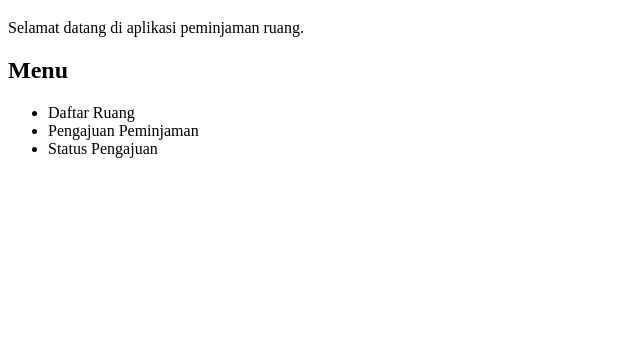
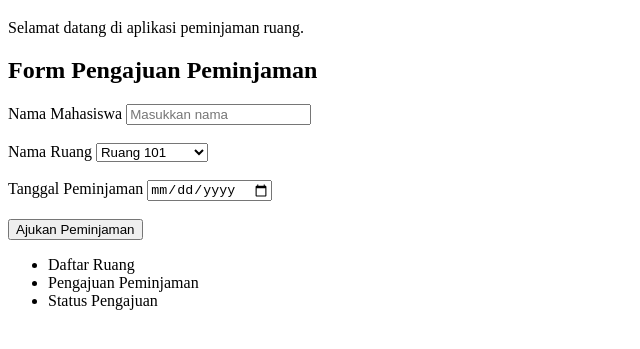
Before and after one commit to rizkyyusriyahanis-sys/peminjaman-ruang, a plain HTML site: page index.html in a window 1280 px wide. Shown: the part 61-410 px from the top of the page, without its empty margins (0-640 px from the left). Drawn offline with Linux system fonts and the light colour scheme.

Commit message:
feat: add booking form

```diff
--- a/index.html
+++ b/index.html
@@ -8,7 +8,23 @@
 <body>
  <h1>Sistem Peminjaman Ruang Kampus</h1>
  <p>Selamat datang di aplikasi peminjaman ruang.</p>
- <h2>Menu</h2>
+ <h2>Form Pengajuan Peminjaman</h2>
+<form>
+ <label>Nama Mahasiswa</label>
+ <input type="text" placeholder="Masukkan nama">
+ <br><br>
+ <label>Nama Ruang</label>
+ <select>
+ <option>Ruang 101</option>
+ <option>Ruang 202</option>
+ <option>Laboratorium 1</option>
+ </select>
+ <br><br>
+ <label>Tanggal Peminjaman</label>
+ <input type="date">
+ <br><br>
+ <button type="button">Ajukan Peminjaman</button>
+</form>
  <ul>
  <li>Daftar Ruang</li>
  <li>Pengajuan Peminjaman</li>
```
